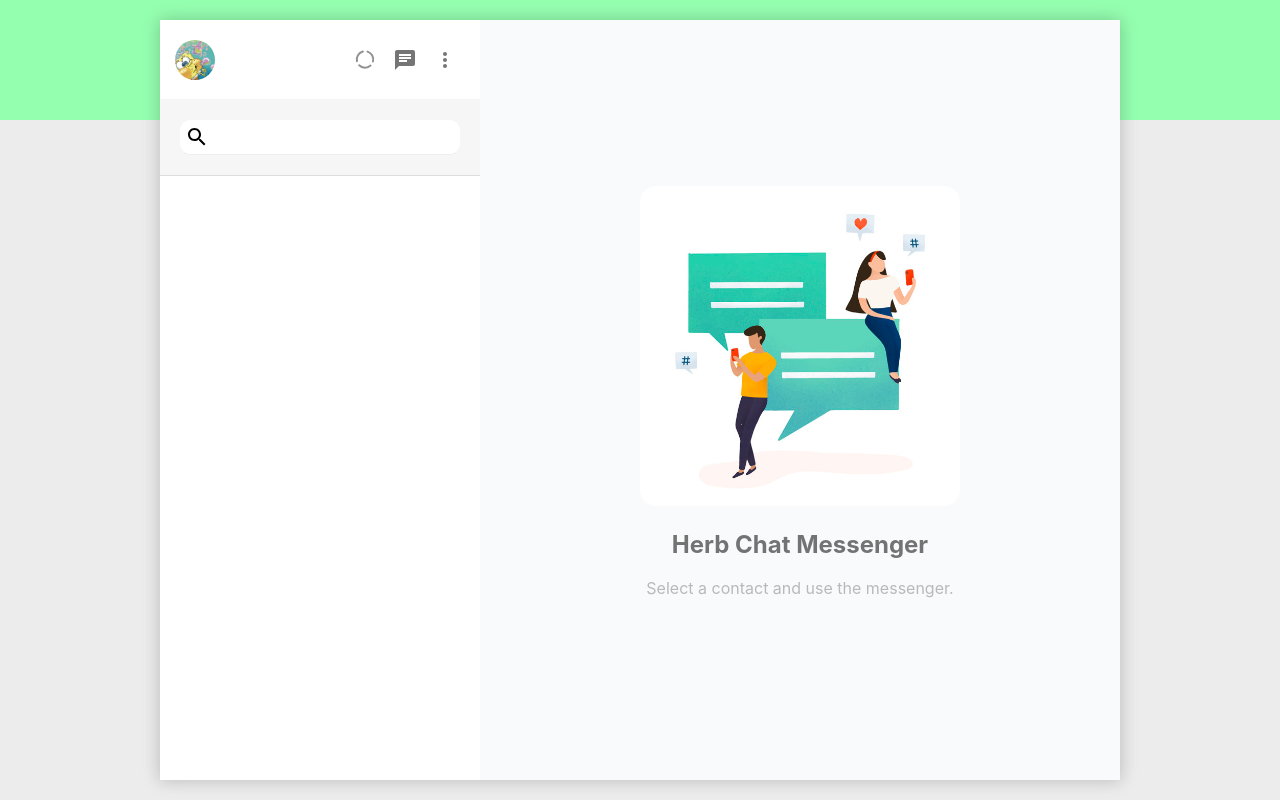
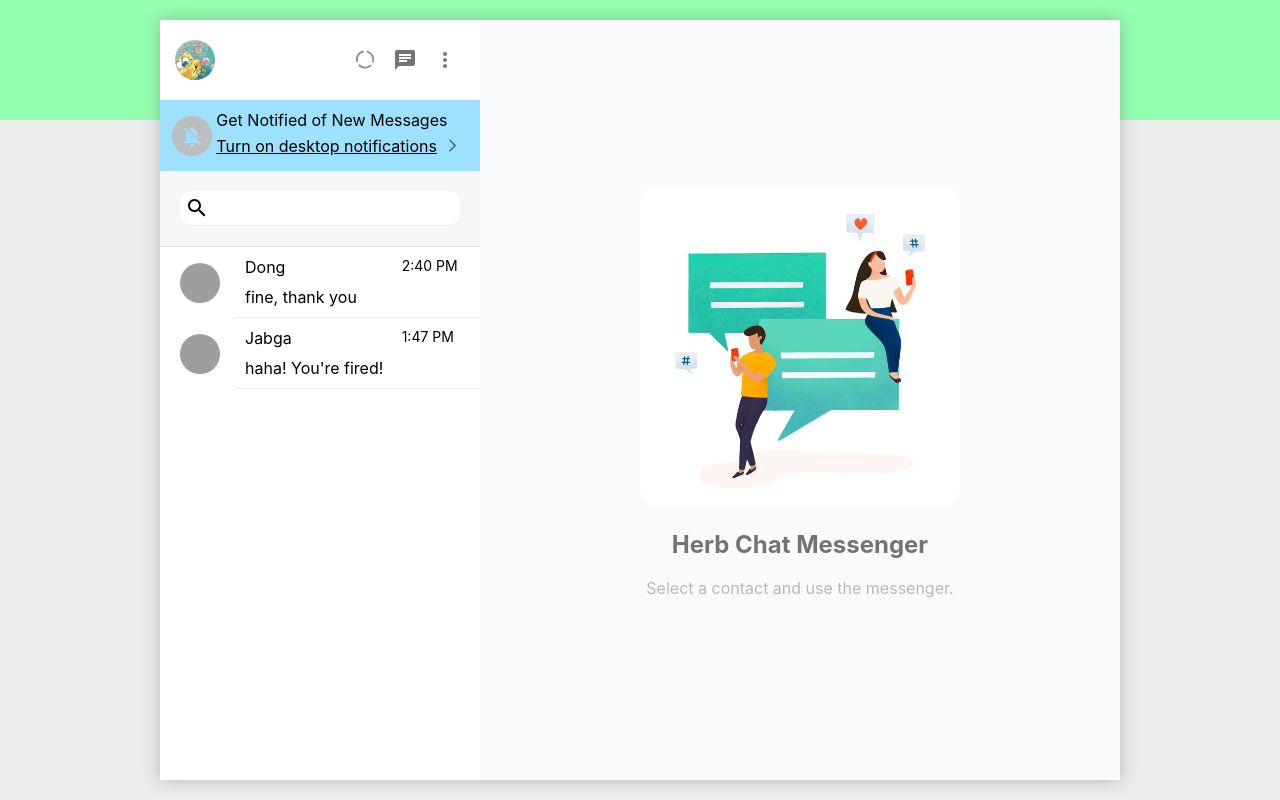
Before and after one commit to rnfltpgus/Herb_Chat_Messenger, a Next.js app: page / in a window 1280 px wide. Built offline with nearby package versions, Linux system fonts and the light colour scheme; grey boxes are pictures that could not be loaded.

Commit message:
Feat, style: 코드스타일 정검 및 사이드바 목데이터 적용하여, 레이아웃 처리

```diff
--- /dev/null
+++ b/components/Chat.js
@@ -0,0 +1,58 @@
+import { useRouter } from 'next/router';
+
+import moment from 'moment';
+
+import { Avatar } from '@mui/material';
+import styled from 'styled-components';
+
+const Chat = ({ photoURL, name, timestamp, latestMessage }) => {
+  const router = useRouter();
+  const enterChat = () => {
+    router.push('/chat/123123');
+  };
+
+  return (
+    <Container onClick={enterChat}>
+      <FrdAvatar src={photoURL} />
+      <ChatContainer>
+        <div style={{ gridArea: 'name' }}>{name}</div>
+        <div style={{ gridArea: 'latest_message' }}>{latestMessage}</div>
+        <div style={{ gridArea: 'time', fontSize: '14px' }}>
+          {moment(timestamp.seconds * 1000).format('LT')}
+        </div>
+      </ChatContainer>
+    </Container>
+  );
+};
+
+export default Chat;
+
+const Container = styled.div`
+  display: flex;
+  align-items: center;
+  cursor: pointer;
+  min-height: 67px;
+  padding-left: 15px;
+  word-break: break-word;
+
+  :hover {
+    background-color: #f5f5f5;
+  }
+`;
+
+const FrdAvatar = styled(Avatar)`
+  margin: 5px;
+  margin-right: 15px;
+`;
+
+const ChatContainer = styled.div`
+  display: grid;
+  padding: 10px;
+  width: 100%;
+  grid-template-columns: repeat(3, 1fr);
+  border-bottom: 1px solid #ededed;
+  gap: 10px;
+  grid-template-areas:
+    'name name time'
+    'latest_message latest_message.';
+`;
--- a/components/Sidebar.js
+++ b/components/Sidebar.js
@@ -1,10 +1,14 @@
+/* eslint-disable react/jsx-key */
 /* eslint-disable @next/next/no-img-element */
+import Chat from './Chat';
 import CustomVerticalMore from './CustomVerticalMore';
+import chats from '../data/chats.json';
 
 import { Avatar, IconButton } from '@mui/material';
 import ChatIcon from '@mui/icons-material/Chat';
 import SearchIcon from '@mui/icons-material/Search';
-
+import NotificationsOffIcon from '@mui/icons-material/NotificationsOff';
+import ArrowForwardIosIcon from '@mui/icons-material/ArrowForwardIos';
 import styled from 'styled-components';
 
 const Sidebar = () => {
@@ -22,12 +26,36 @@ const Sidebar = () => {
           <CustomVerticalMore />
         </IconsGroup>
       </Header>
+      <Notification>
+        <NotificationAvatar>
+          <NotificationsOffIcon style={{ color: '#9DE1FE' }} />
+        </NotificationAvatar>
+        <NotificationText>
+          <div>Get Notified of New Messages</div>
+          <div style={{ display: 'flex', alignItems: 'center' }}>
+            <a href='#'>
+              <u>Turn on desktop notifications</u>
+            </a>
+            <IconButton>
+              <ArrowForwardIosIcon style={{ width: 15, height: 15 }} />
+            </IconButton>
+          </div>
+        </NotificationText>
+      </Notification>
       <SearchChat>
         <SearchBar>
           <SearchIcon />
           <SearchInput />
         </SearchBar>
       </SearchChat>
+      {chats.map((chat) => (
+        <Chat
+          latestMessage={chat.latestMessage}
+          name={chat.name}
+          timestamp={chat.timestamp}
+          photoURL={chat.photoURL}
+        />
+      ))}
     </Container>
   );
 };
@@ -56,6 +84,7 @@ const Header = styled.div`
 
 const UserAvatar = styled(Avatar)`
   cursor: pointer;
+
   :hover {
     opacity: 0.8;
   }
@@ -81,3 +110,20 @@ const SearchInput = styled.input`
   width: 100%;
   border: none;
 `;
+
+const Notification = styled.div`
+  display: flex;
+  justify-content: space-around;
+  align-items: center;
+  padding: 10px;
+  background-color: #9de1fe;
+`;
+
+const NotificationAvatar = styled(Avatar)`
+  background-color: white;
+`;
+
+const NotificationText = styled.div`
+  display: flex;
+  flex-direction: column;
+`;
--- /dev/null
+++ b/data/chats.json
@@ -0,0 +1,22 @@
+[
+  {
+    "timestamp": {
+      "seconds": 1633358405,
+      "nanoseconds": 777000000
+    },
+    "users": ["Dong@gmail.com", "jpp901220@gmail.com"],
+    "photoURL": "https://encrypted-tbn0.gstatic.com/images?q=tbn:ANd9GcRjr0bMDt6CJHJSXTHmTPJ4atDrJzfA-vWT1w&usqp=CAU",
+    "name": "Dong",
+    "latestMessage": "fine, thank you"
+  },
+  {
+    "timestamp": {
+      "seconds": 1633355262,
+      "nanoseconds": 882000000
+    },
+    "users": ["jpp901220@gmail.com", "jabga@gmail.org"],
+    "photoURL": "https://mblogthumb-phinf.pstatic.net/20160422_11/one_s_lover_1461304314462ae3QA_JPEG/44.jpg?type=w800",
+    "name": "Jabga",
+    "latestMessage": "haha! You're fired!"
+  }
+]
--- a/package.json
+++ b/package.json
@@ -15,6 +15,7 @@
     "@mui/material": "^5.10.0",
     "@mui/styled-engine-sc": "^5.10.0",
     "babel-preset-next": "^1.4.0",
+    "moment": "^2.29.4",
     "next": "12.2.4",
     "react": "18.2.0",
     "react-dom": "18.2.0",
--- a/pages/index.js
+++ b/pages/index.js
@@ -31,20 +31,20 @@ const Container = styled.div`
   width: 100%;
   height: 100%;
 
-  & div {
+  div {
     width: 50%;
     text-align: center;
   }
 
-  & h2 {
+  h2 {
     color: #727372;
   }
 
-  & p {
+  p {
     color: #b7b9bb;
   }
 
-  & img {
+  img {
     border-radius: 1rem;
   }
 `;
```
Also changed, not shown: pages/chat/[id].js (added, +13 -0 lines), 2 other files (tests, documents, lock files or other folders).
